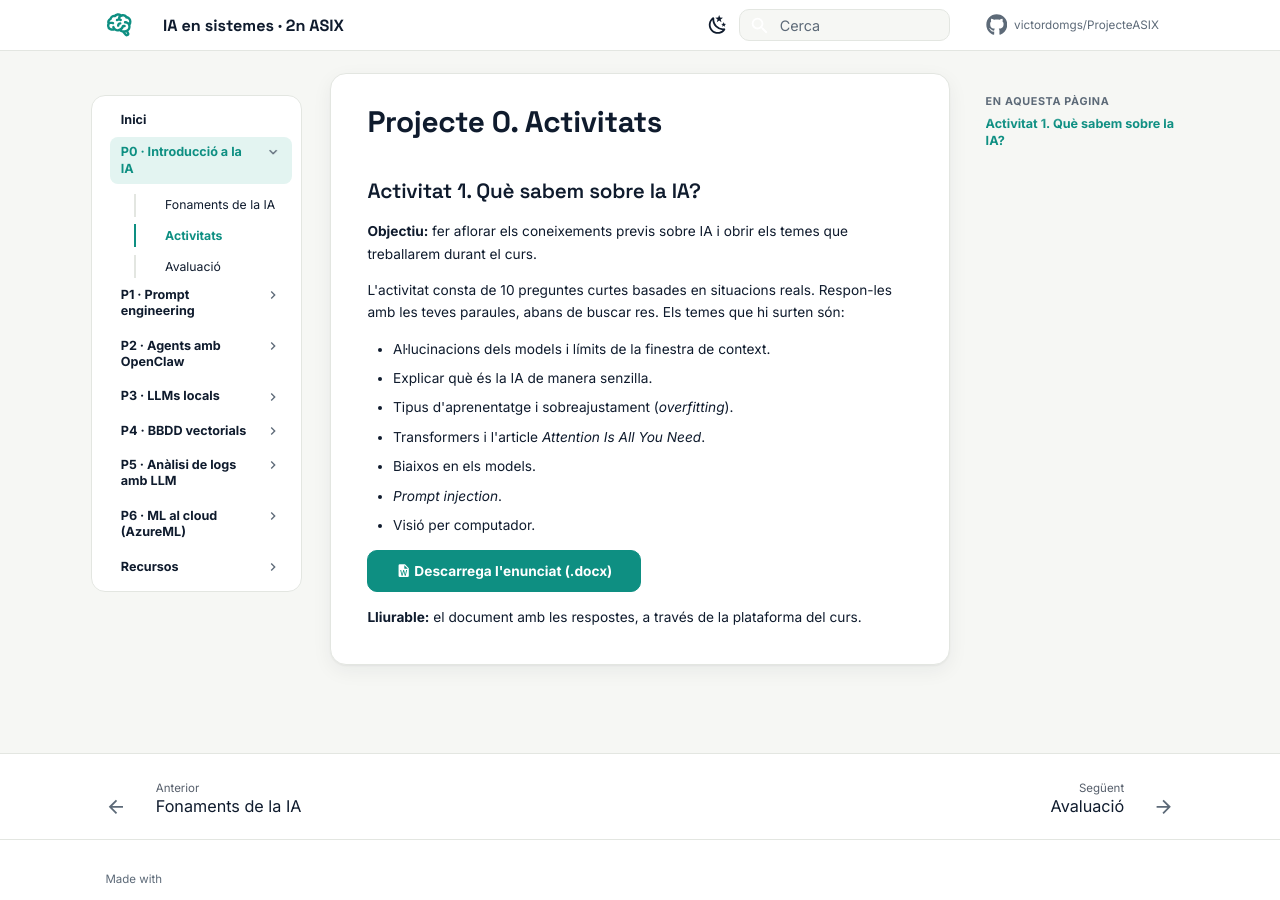
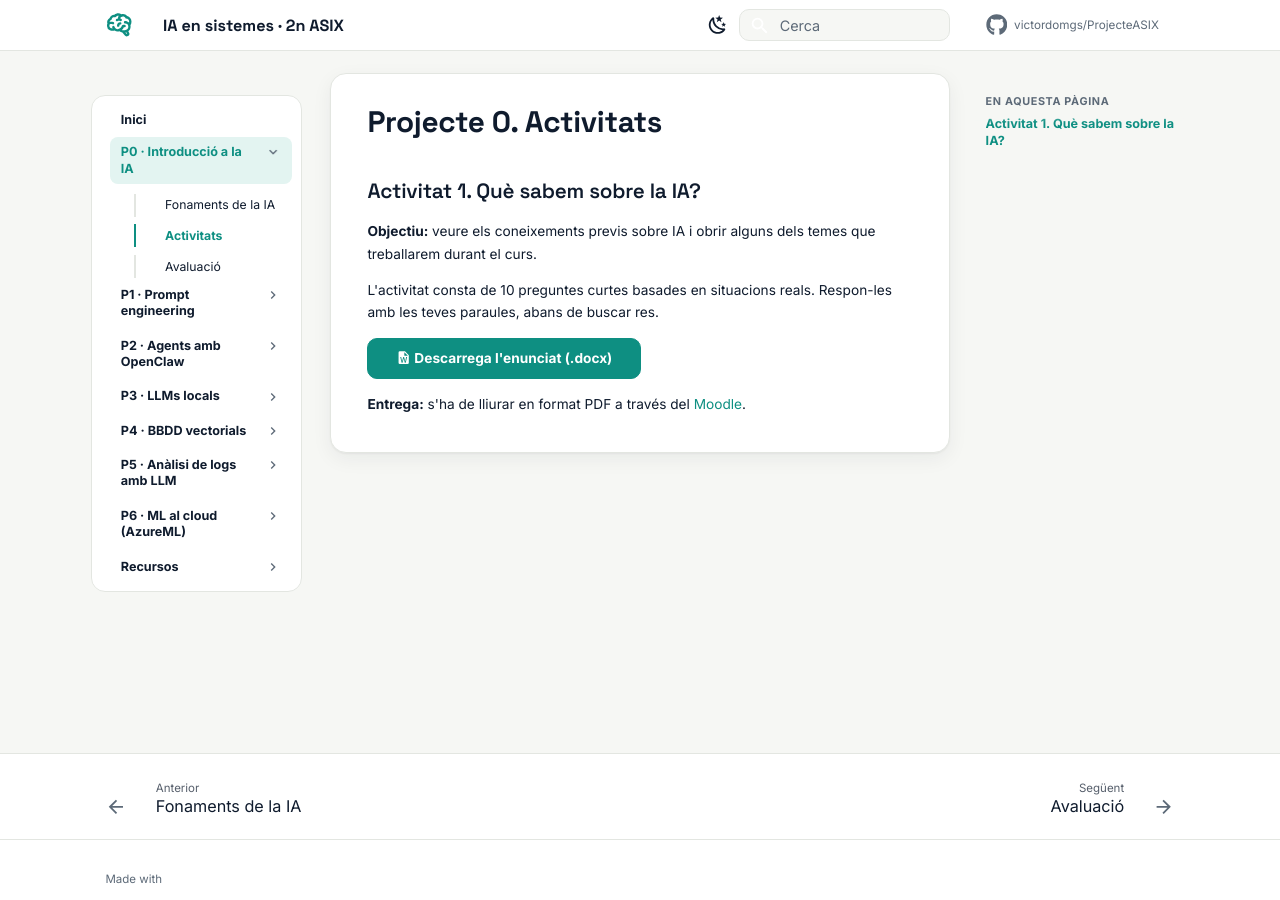
Before and after one commit to victordomgs/ProjecteASIX, an MkDocs documentation site: the page built from docs/p0-introduccio-ia/activitats.md, in a window 1280 px wide. Built offline with MkDocs 1.6.1 and Material for MkDocs 9.7.7, drawn with Linux system fonts in a browser that asks for light colours; comment, search, counter and statistics services are not loaded.

Commit message:
Update activitats.md

```diff
--- a/docs/p0-introduccio-ia/activitats.md
+++ b/docs/p0-introduccio-ia/activitats.md
@@ -2,18 +2,10 @@
 
 ## Activitat 1. Què sabem sobre la IA?
 
-**Objectiu:** fer aflorar els coneixements previs sobre IA i obrir els temes que treballarem durant el curs.
+**Objectiu:** veure els coneixements previs sobre IA i obrir alguns dels temes que treballarem durant el curs.
 
-L'activitat consta de 10 preguntes curtes basades en situacions reals. Respon-les amb les teves paraules, abans de buscar res. Els temes que hi surten són:
-
-- Al·lucinacions dels models i límits de la finestra de context.
-- Explicar què és la IA de manera senzilla.
-- Tipus d'aprenentatge i sobreajustament (*overfitting*).
-- Transformers i l'article *Attention Is All You Need*.
-- Biaixos en els models.
-- *Prompt injection*.
-- Visió per computador.
+L'activitat consta de 10 preguntes curtes basades en situacions reals. Respon-les amb les teves paraules, abans de buscar res.
 
 [:material-file-word: Descarrega l'enunciat (.docx)](fitxers/P0_Que-sabem-sobre-la-IA_2026-27.docx){ .md-button .md-button--primary download }
 
-**Lliurable:** el document amb les respostes, a través de la plataforma del curs.
+**Entrega:** s'ha de lliurar en format PDF a través del [Moodle](https://frontal.ies-sabadell.cat/eva/course/view.php?id=73#section-1).
```
